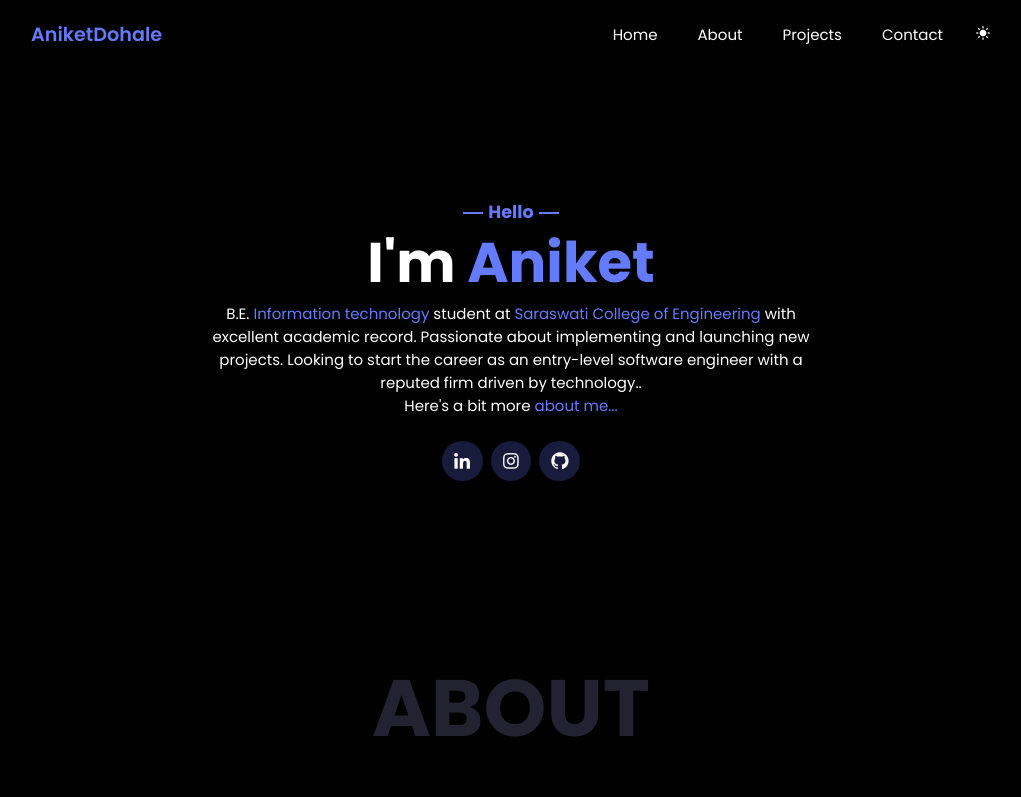
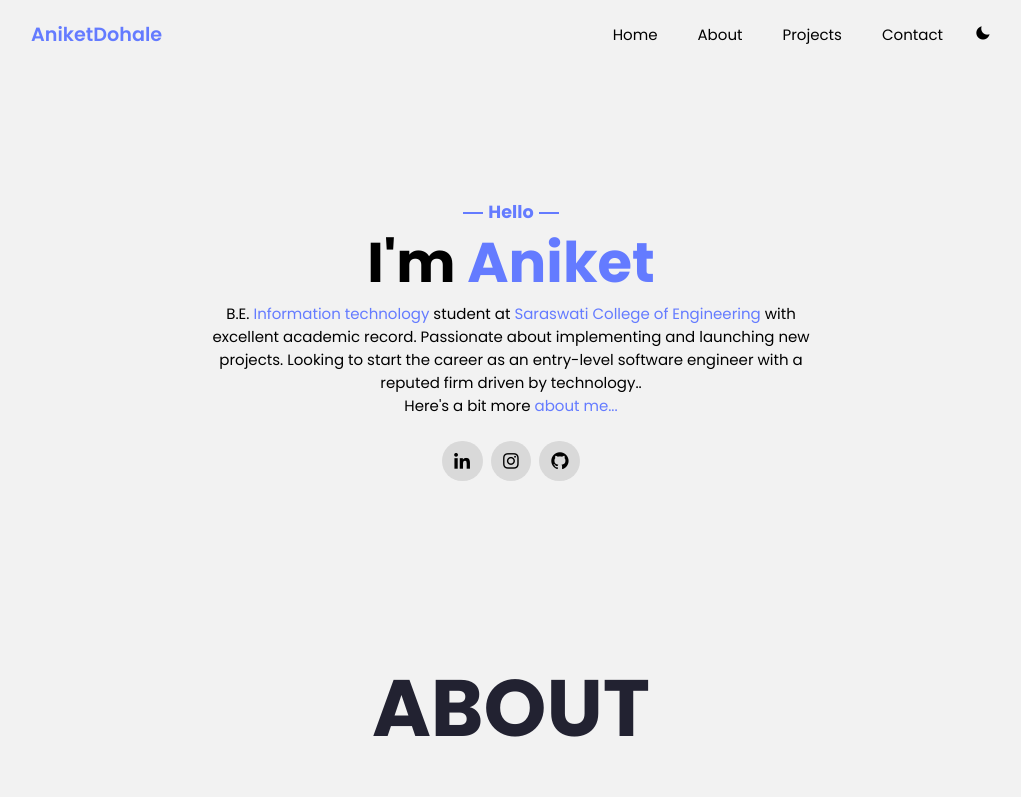
Before and after one commit to AniketDohale/Portfolio_1, a plain HTML site: page index.html in a window 1280 px wide. Both pictures are taken after a click on the link 1112 px from the left and 34 px from the top of the page. Shown: the top 797 px of the page, without its empty margins (129-1150 px from the left). Drawn offline with nearby package versions, Linux system fonts and the light colour scheme.

Commit message:
Second Commit

```diff
--- a/JS/main.js
+++ b/JS/main.js
@@ -75,11 +75,11 @@ window.addEventListener("scroll", () => {
 function switchTheme() {
     let darkMode = document.getElementById("dark-mode");
     let theme = document.getElementById("theme");
-    if (theme.getAttribute("href") == "Style/lightmode.css") {
+    if (theme.getAttribute("href") == "Style/darkmode.css") {
+        theme.href = "Style/lightmode.css";
+        darkMode.innerHTML = `<i class='bx bxs-moon'></i>`;
+    } else {
         theme.href = "Style/darkmode.css";
         darkMode.innerHTML = `<i class='bx bxs-sun'></i>`;
-    } else {
-        theme.href = "Style/lightmode.css";
-        darkMode.innerHTML = `<i class='bx bxs-moon'></i>`;
     }
 }
--- a/index.html
+++ b/index.html
@@ -8,7 +8,7 @@
     <title>AniketDohale</title>
 
     <!-- Link To CSS -->
-    <link rel="stylesheet" href="Style/lightmode.css" id="theme">
+    <link rel="stylesheet" href="Style/darkmode.css" id="theme">
 
     <!-- Icons -->
     <link href='https://unpkg.com/boxicons@2.1.2/css/boxicons.min.css' rel='stylesheet'>
@@ -34,7 +34,7 @@
                 <li><a href="#projects" class="nav-link">Projects</a></li>
                 <li><a href="#contact" class="nav-link">Contact</a></li>
                 <li><a onclick="switchTheme()" id="dark-mode">
-                        <i class='bx bxs-moon'></i>
+                        <i class='bx bxs-sun'></i>
                     </a></li>
             </ul>
             <!-- Menu Icon -->
```
